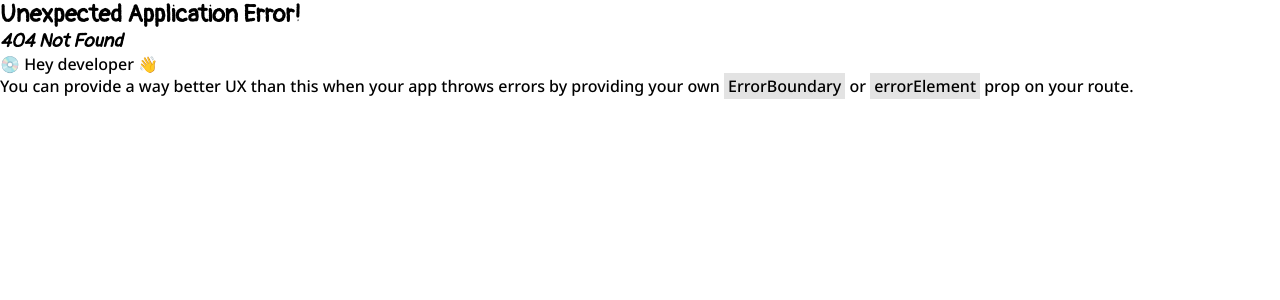
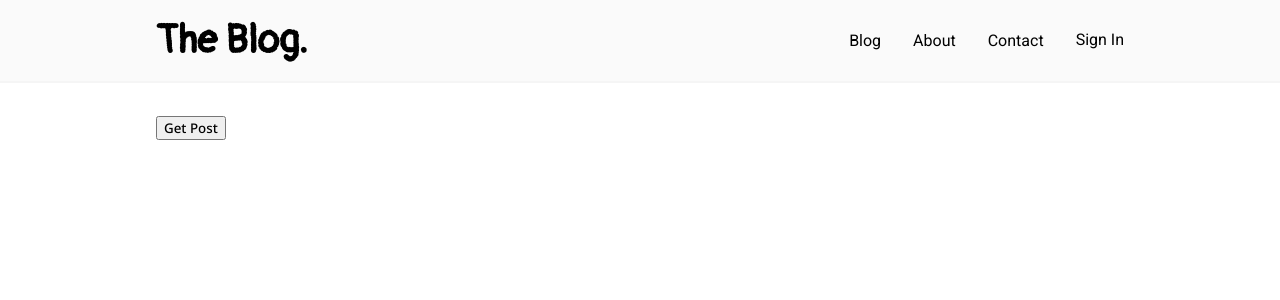
Before and after one commit to kjai139/blogApi, a React (Create React App) app in the folder frontend/: page /post/1 in a window 1280 px wide. Before the commit this address had no page. Shown: the top 300 px of the page. Built offline with nearby package versions, Linux system fonts and the light colour scheme; no server answers.

Commit message:
startdetailpage

```diff
--- a/frontend/src/components/pages/HomePage.js
+++ b/frontend/src/components/pages/HomePage.js
@@ -43,7 +43,7 @@ const HomePage = () => {
 
             blogPosts.map((node) => {
                 return (
-                    <div key={node._id} className="home-post-cont" onClick={() => navigate(`/posts/${node._id}`)}>
+                    <div key={node._id} className="home-post-cont" onClick={() => navigate(`/post/${node._id}`)}>
                         <div style={{
                             padding:'15px'
                         }}>
--- /dev/null
+++ b/frontend/src/components/pages/PostDetailPage.js
@@ -0,0 +1,28 @@
+import React, { useEffect } from "react";
+import { useParams } from "react-router-dom";
+import axiosInstance from '../../modules/axiosInstance'
+
+const PostDetailPage = () => {
+
+    const { id } = useParams()
+
+    useEffect(() => {
+
+    }, [])
+
+    const getPost = async () => {
+        console.log(id)
+
+        // try {
+        //     const response = await axiosInstance.get('/post')
+        // }
+    }
+
+    return (
+        <div>
+            <button onClick={getPost}>Get Post</button>
+        </div>
+    )
+}
+
+export default PostDetailPage
--- a/frontend/src/index.js
+++ b/frontend/src/index.js
@@ -9,6 +9,7 @@ import {createBrowserRouter, RouterProvider} from 'react-router-dom'
 import DashBoard from './components/pages/DashboardPage';
 import HomePage from './components/pages/HomePage';
 import CreatePostPage from './components/pages/CreatePostPage';
+import PostDetailPage from './components/pages/PostDetailPage';
 
 const router = createBrowserRouter([
   {
@@ -22,6 +23,10 @@ const router = createBrowserRouter([
   {
     path:'/dashboard/:id/posts/create',
     element: <App><CreatePostPage></CreatePostPage></App>
+  },
+  {
+    path:'/post/:id',
+    element:<App><PostDetailPage></PostDetailPage></App>
   }
 ])
 
--- a/frontend/src/styles/App.css
+++ b/frontend/src/styles/App.css
@@ -236,6 +236,10 @@ li {
   border-radius: var(--modalBorderR);
 }
 
+.home-post-cont, .ql-editor:hover p{
+  cursor: pointer;
+}
+
 @media screen and (min-width: 320px) {
   .modal-cont {
     width: 400px;
```
